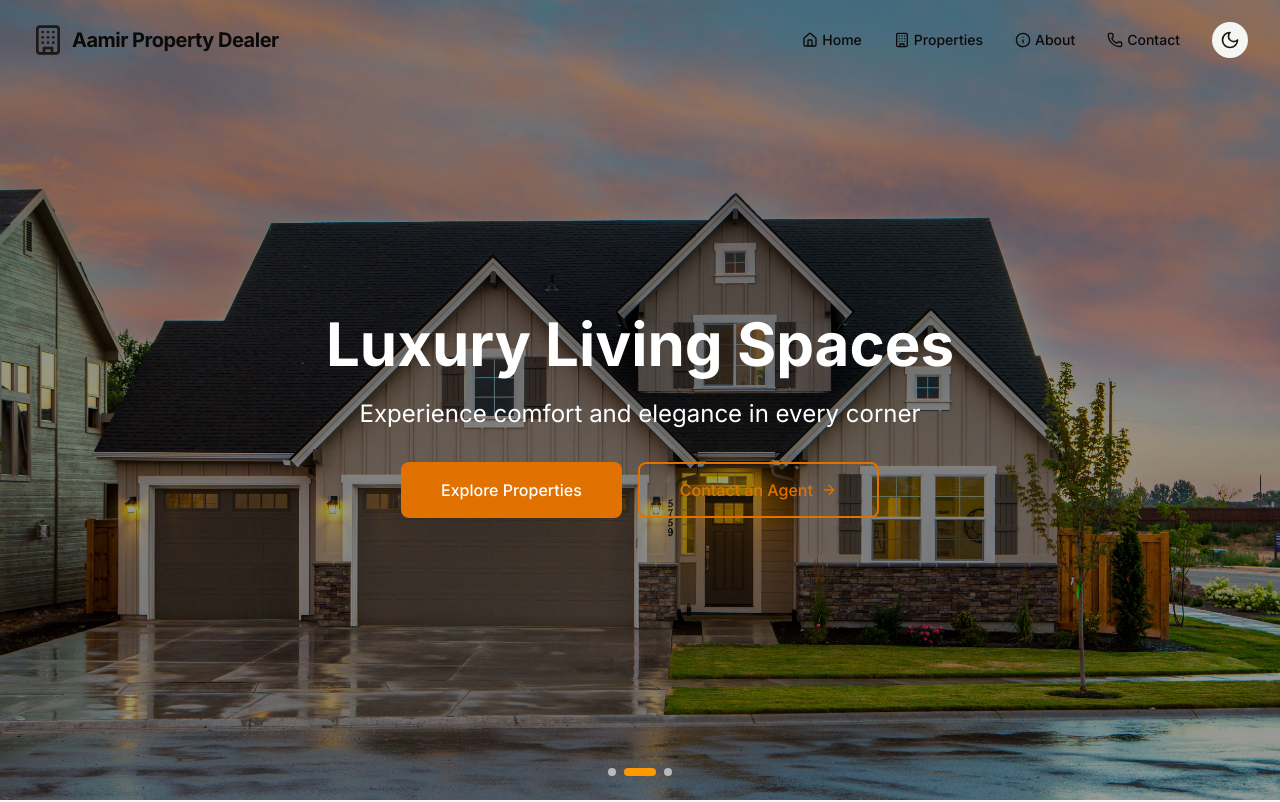
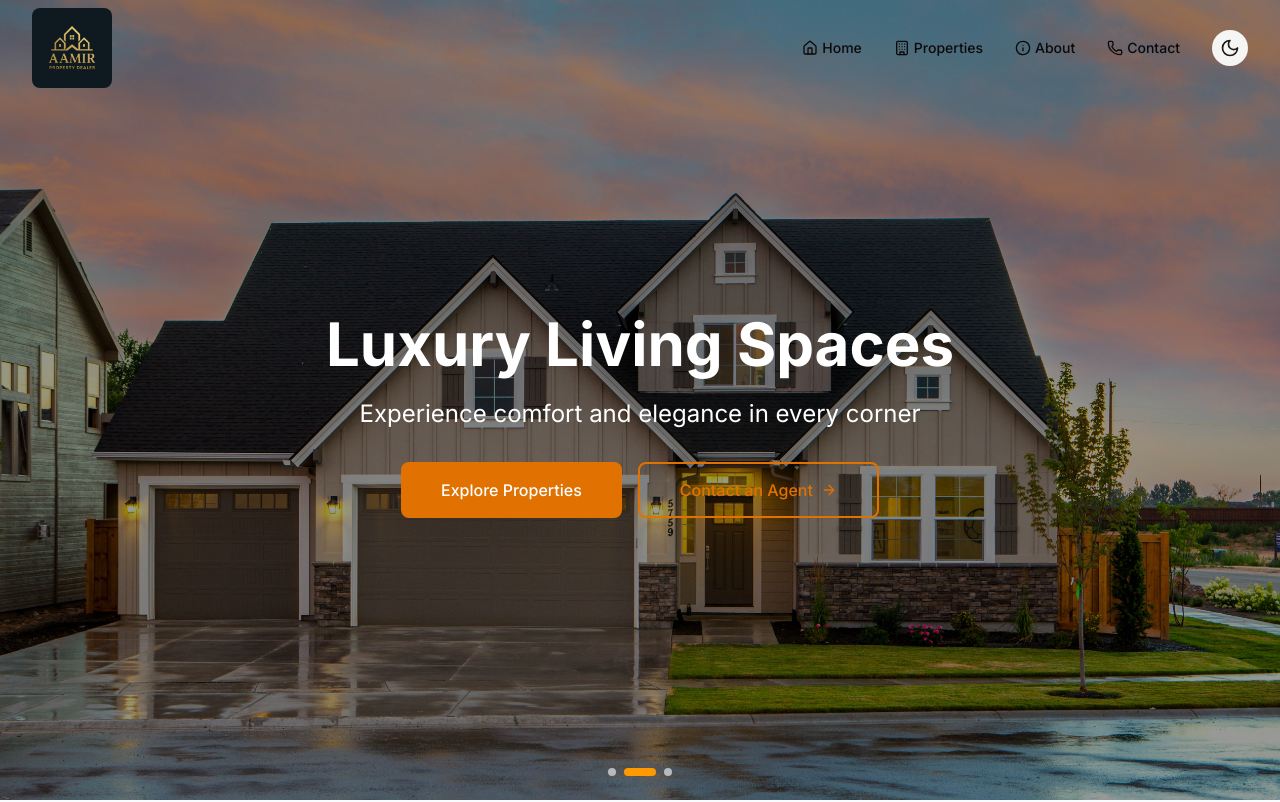
Before and after one commit to saksak218/aamir-property-dealer, a Next.js app: page / in a window 1280 px wide. Shown: the top 802 px of the page. Built offline with nearby package versions, Linux system fonts and the light colour scheme.

Commit message:
Add logo to header

```diff
--- a/src/components/layout/Header.tsx
+++ b/src/components/layout/Header.tsx
@@ -5,6 +5,10 @@ import Link from "next/link";
 import { useTheme } from "next-themes";
 import { Menu, X, Sun, Moon, Home, Building, Phone, Info } from "lucide-react";
 import { cn } from "@/lib/utils";
+import Image from "next/image";
+
+import logo from "../../../public/images/logo/logo.png";
+import logo_bg from "../../../public/images/logo/logo-bg.png";
 
 const Header = () => {
   const [isOpen, setIsOpen] = useState(false);
@@ -50,14 +54,23 @@ const Header = () => {
           : "bg-transparent"
       )}
     >
-      <div className="container mx-auto px-4 sm:px-6 lg:px-8">
+      <div className="container mx-auto px-4 py-2 sm:px-6 lg:px-8">
         <div className="flex items-center justify-between h-16 md:h-20">
           <div className="flex items-center">
             <Link href="/" className="flex items-center">
-              <Building className="h-8 w-8 text-primary" />
+              <div className="w-20">
+                {
+                  <Image
+                    className="rounded-md"
+                    src={isScrolled ? logo : logo_bg}
+                    alt="Logo"
+                  />
+                }
+              </div>
+              {/* <Building className="h-8 w-8 text-primary" />
               <span className="ml-2 text-xl font-bold tracking-tight text-foreground">
                 Aamir Property Dealer
-              </span>
+              </span> */}
             </Link>
           </div>
 
```
Also changed, not shown: public/images/logo/logo-bg.png (added), public/images/logo/logo.png (added).
